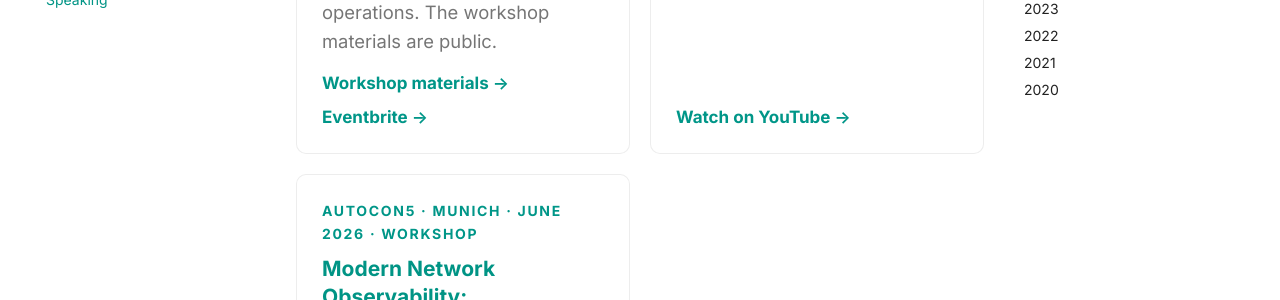
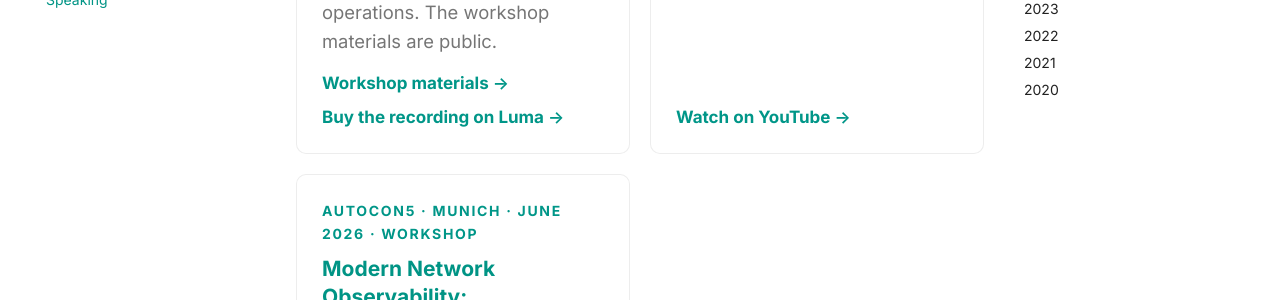
Before and after one commit to network-observability/network-observability.github.io, an MkDocs documentation site: the page built from docs/speaking.md, in a window 1280 px wide and 900 px high, scrolled down 500 px. Shown: the part 153-453 px from the top of the window. Built offline with MkDocs 1.6.1 and Material for MkDocs 9.7.7, drawn with Linux system fonts in a browser that asks for light colours.

Commit message:
Speaking: link Packt workshop recording on Luma instead of ended Eventbrite page
Co-Authored-By: Claude Opus 5.5 <noreply@anthropic.com>
Claude-Session: https://claude.ai/code/session_01QqqHnzr2ijiwLZJdfb8ywD

```diff
--- a/docs/speaking.md
+++ b/docs/speaking.md
@@ -16,7 +16,7 @@ Conference talks, workshops, and webinars, newest first. Recordings that also ap
   <span class="hub-media__body">Three-hour online workshop with Christian Adell: Telegraf, Prometheus, Grafana, PromQL, LogQL, observability-driven automation, and AI for network operations. The workshop materials are public.</span>
   <span class="hub-media__links">
     <a href="https://network-observability.github.io/workshops/packt/" target="_blank" rel="noopener">Workshop materials →</a>
-    <a href="https://www.eventbrite.co.uk/e/building-a-network-observability-stack-with-tools-automation-and-ai-tickets-1993849714168" target="_blank" rel="noopener">Eventbrite →</a>
+    <a href="https://luma.com/packt-0rxq" target="_blank" rel="noopener">Buy the recording on Luma →</a>
   </span>
 </div>
 <a class="hub-media__card" href="https://youtu.be/F6_f1piv0LI" target="_blank" rel="noopener">
```
